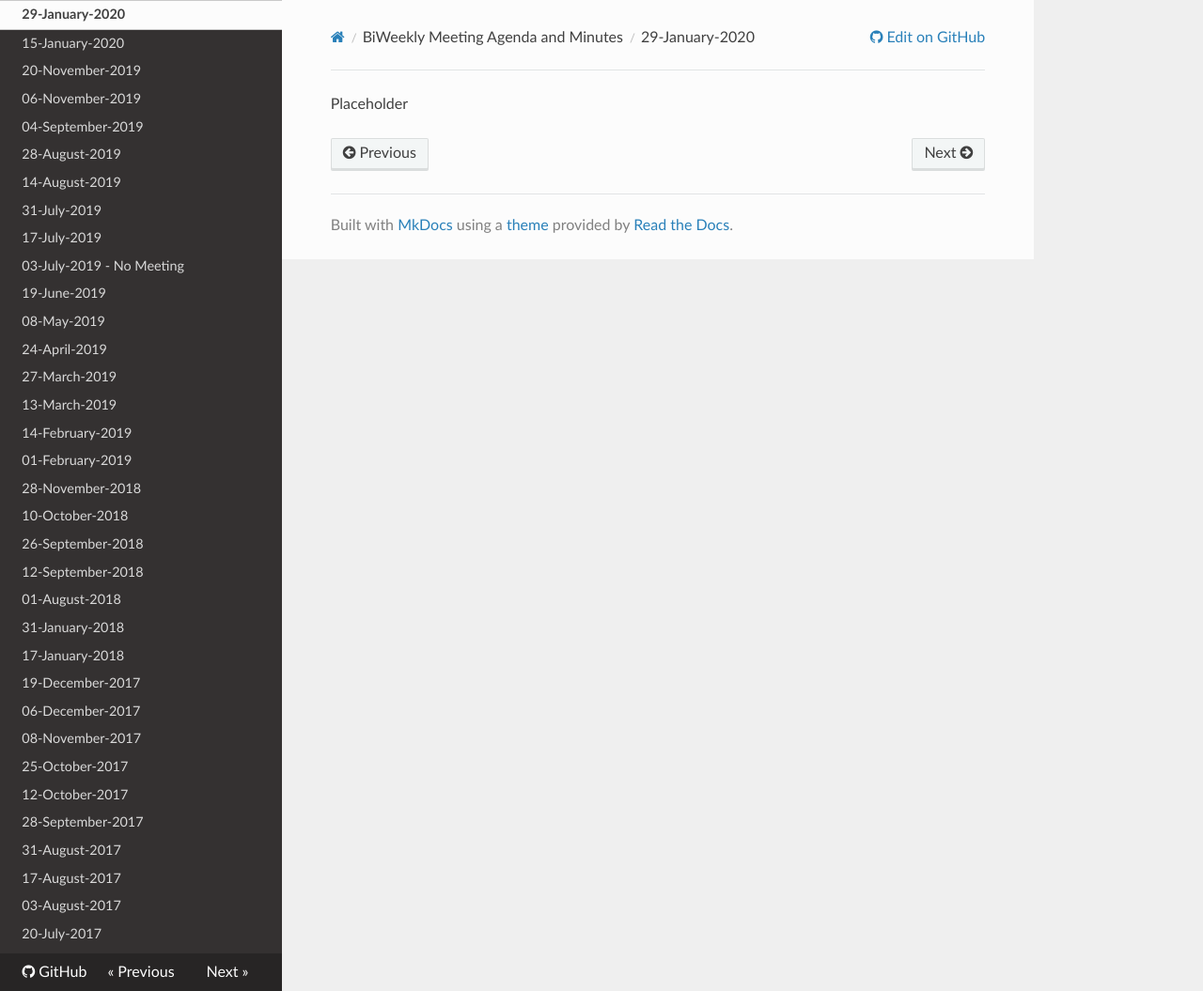
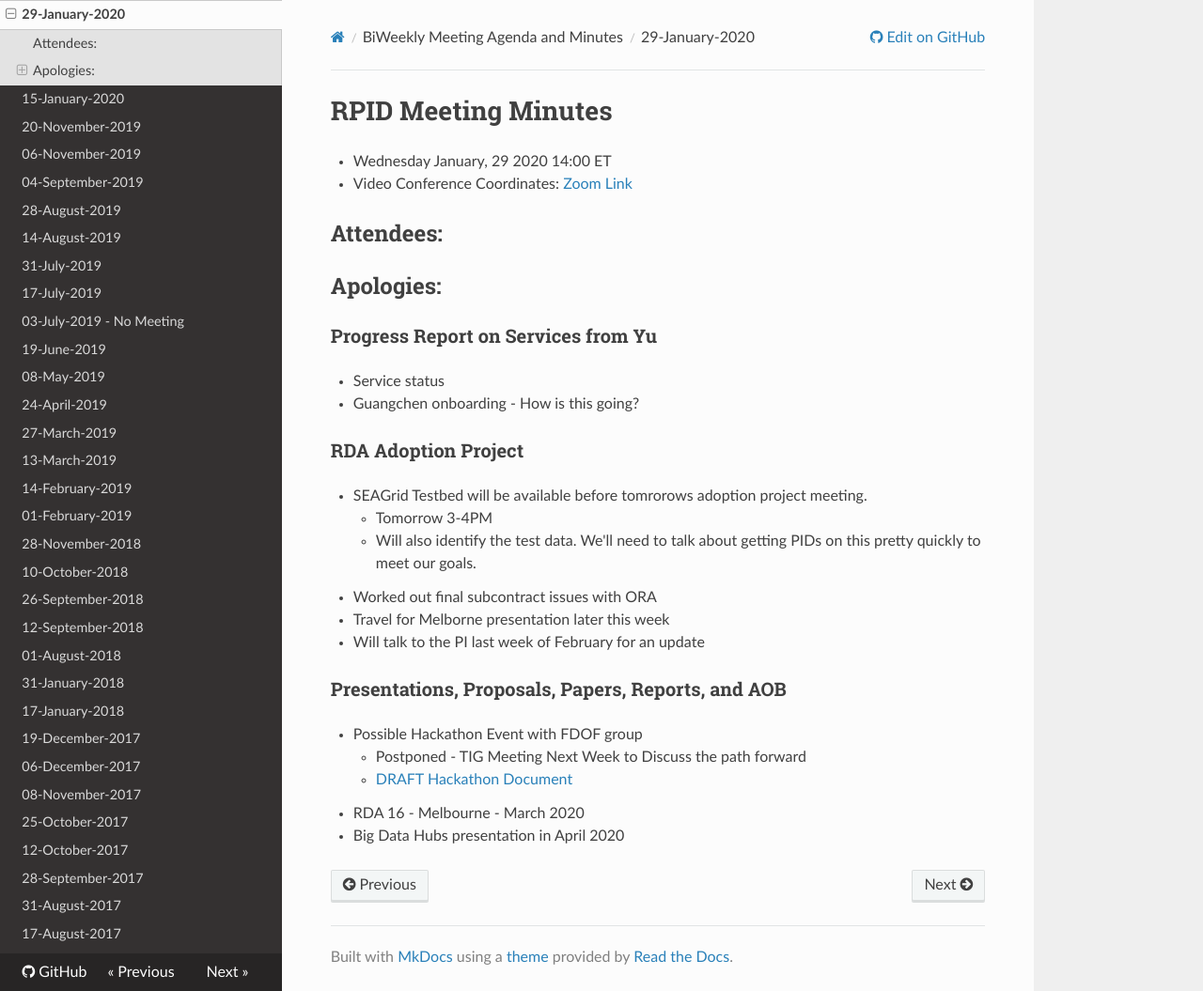
Before and after one commit to rpidproject/rpid, an MkDocs documentation site: the page built from docs/29-January-2020.md, in a window 1280 px wide and 1055 px high. Shown: the whole window at 94% size. Built offline with MkDocs 1.6.1, drawn with Linux system fonts in a browser that asks for light colours; nearby versions of some CDN libraries; old or Windows-style settings are respelled for this version of MkDocs.

Commit message:
Update 29-January-2020.md

```diff
--- a/docs/29-January-2020.md
+++ b/docs/29-January-2020.md
@@ -1 +1,25 @@
-Placeholder
+# RPID Meeting Minutes
+   * Wednesday January, 29 2020 14:00 ET
+   * Video Conference Coordinates: [Zoom Link](https://iu.zoom.us/my/rquick)
+
+## Attendees:
+## Apologies:
+
+### Progress Report on Services from Yu
+   * Service status
+   * Guangchen onboarding - How is this going?
+
+### RDA Adoption Project
+   * SEAGrid Testbed will be available before tomrorows adoption project meeting.
+      * Tomorrow 3-4PM
+      * Will also identify the test data. We'll need to talk about getting PIDs on this pretty quickly to meet our goals.
+   * Worked out final subcontract issues with ORA
+   * Travel for Melborne presentation later this week
+   * Will talk to the PI last week of February for an update
+
+### Presentations, Proposals, Papers, Reports, and AOB
+   * Possible Hackathon Event with FDOF group
+      * Postponed - TIG Meeting Next Week to Discuss the path forward
+      * [DRAFT Hackathon Document](https://docs.google.com/document/d/1y8OXWTeDmJctbXNOv0N1Eekrx7JUB9TdtG0r2INkqIg/edit)
+   * RDA 16 - Melbourne - March 2020
+   * Big Data Hubs presentation in April 2020
```
